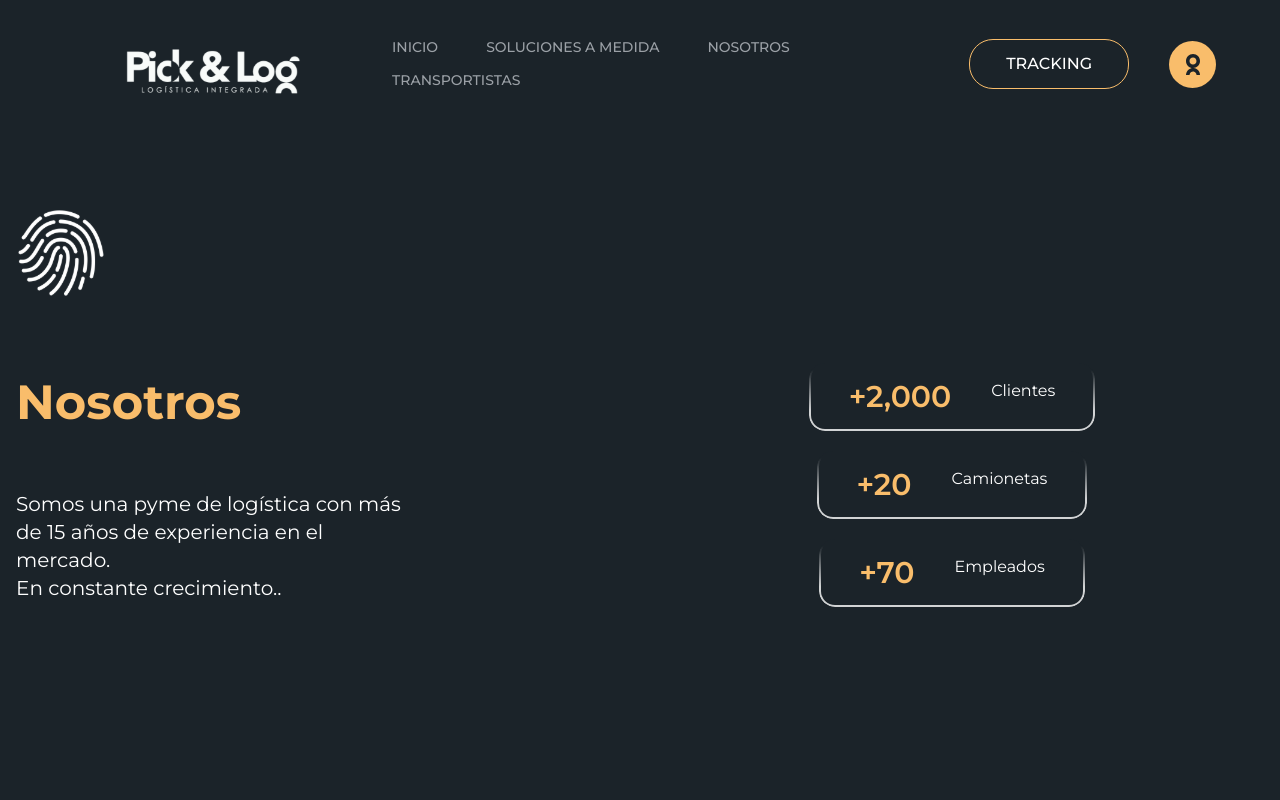
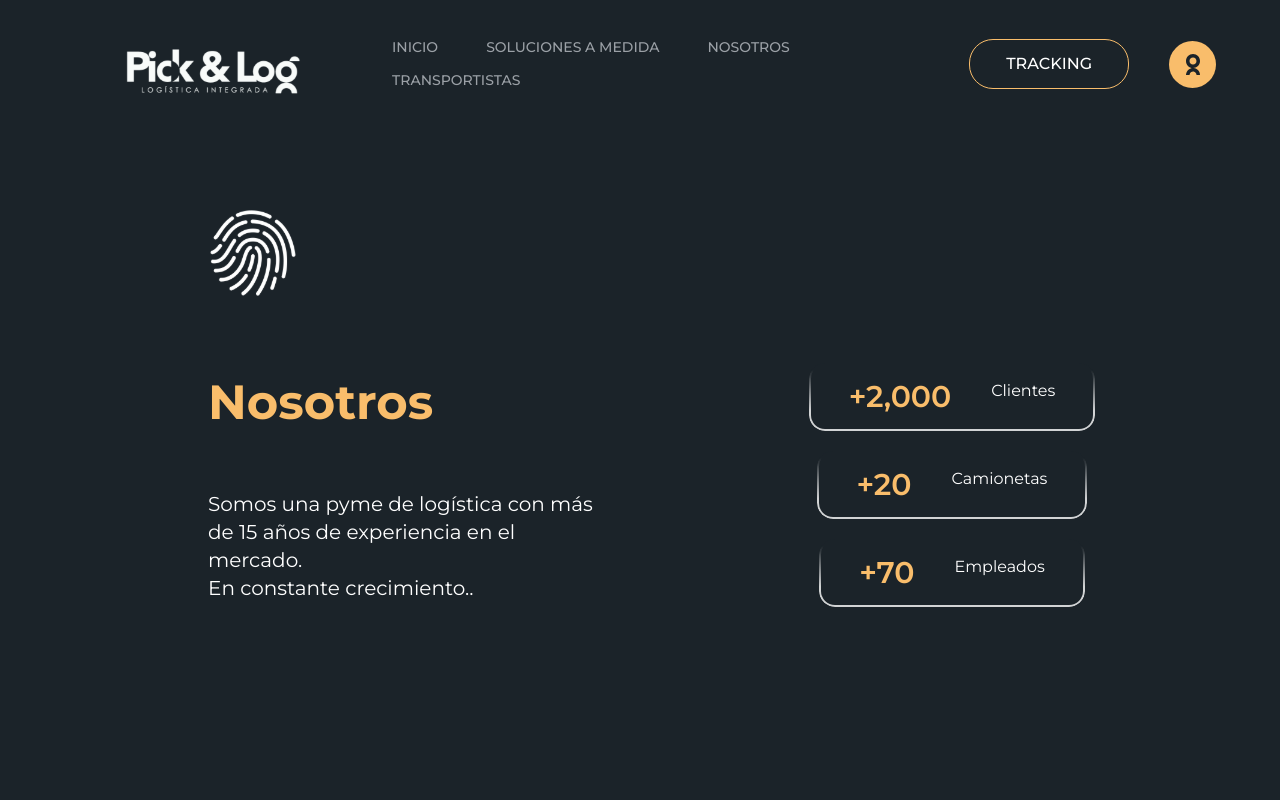
Before and after one commit to gabrieltoloza/picklogweb, a Nuxt app: page /nosotros in a window 1280 px wide. Shown: the top 800 px of the page. Built offline with nearby package versions, Linux system fonts and the light colour scheme.

Commit message:
modificando responsividad

```diff
--- a/app/components/Nosotros/NosotrosMain.vue
+++ b/app/components/Nosotros/NosotrosMain.vue
@@ -1,8 +1,9 @@
 <template>
     <section class="pt-20 bg-transparent text-white min-h-[600px] font-montserrat">
         <div class="container mx-auto px-8 sm:px-4 flex flex-col sm:flex-row">
+
             <!-- Primer div -->
-            <div class="max-w-4xl w-full sm:w-1/2 flex flex-col items-start gap-10">
+            <div class="max-w-4xl w-full sm:w-1/2 flex flex-col items-start gap-10 sm:pl-32 lg:pl-48">
                 <div class="pr-0 sm:pr-32">
                     <Dactilar />
                 </div>
--- a/app/components/TrackingShipping/TrackingShipping.vue
+++ b/app/components/TrackingShipping/TrackingShipping.vue
@@ -15,13 +15,13 @@
             <div class="w-full  p-4 rounded-box  mb-4 lg:mb-0 sm:flex sm:flex-col">
 
 
-                <span class="font-normal text-md text-[#a59f9f] text-center pl-7 sm:pl-0 md:pr-14 md:mr-5 lg:pr-28 lg:mr-10 xl:pr-50 xl:mr-32">Ingrese el código de seguimiento</span>
+                <span class="font-normal text-md text-[#a59f9f] text-center pl-7 sm:pl-0 md:pr-14 md:mr-5 lg:pr-28 lg:mr-10 xl:pr-50 xl:mr-8">Ingrese el código de seguimiento</span>
 
                 <fieldset class="flex flex-col sm:flex-row justify-center items-center bg-transparent sm:gap-5 rounded-lg w-full p-4 sm:pt-0">
 
                     <!-- Input estilizado como la imagen -->
                     <div
-                        class="sm:w-[30%] sm:h-[50%] flex justify-center items-center bg-[#FFFFFF] rounded-lg gap-3 px-4 py-3 shadow-sm hover:border-gray-300 focus-within:border-[#F9BD6B] focus-within:ring-2 focus-within:ring-[#F9BD6B] focus-within:ring-opacity-20 transition-all duration-200 mb-4 sm:mb-0">
+                        class="lg:w-[30%] sm:h-[50%] md:w-[50%] lg: flex justify-center items-center bg-[#FFFFFF] rounded-lg gap-3 px-4 py-3 shadow-sm hover:border-gray-300 focus-within:border-[#F9BD6B] focus-within:ring-2 focus-within:ring-[#F9BD6B] focus-within:ring-opacity-20 transition-all duration-200 mb-4 sm:mb-0">
                         <!-- SVG Icon (puedes cambiarlo por el que prefieras) -->
                         <svg width="16" height="20" viewBox="0 0 16 20" fill="none" xmlns="http://www.w3.org/2000/svg">
                             <path
```
